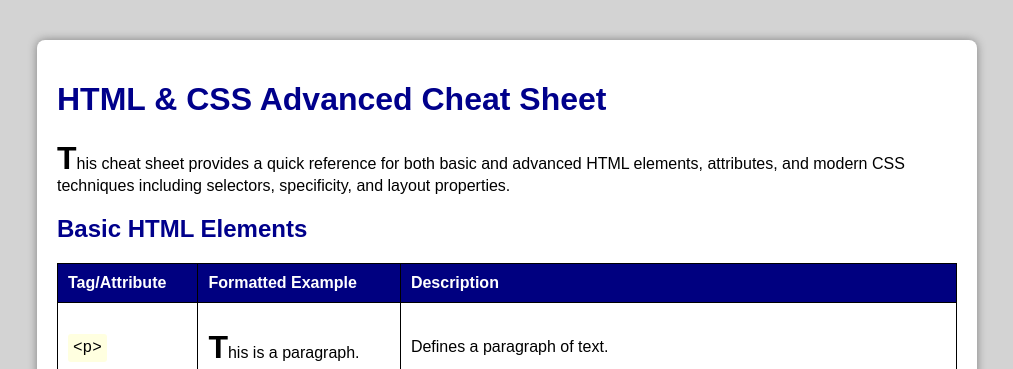
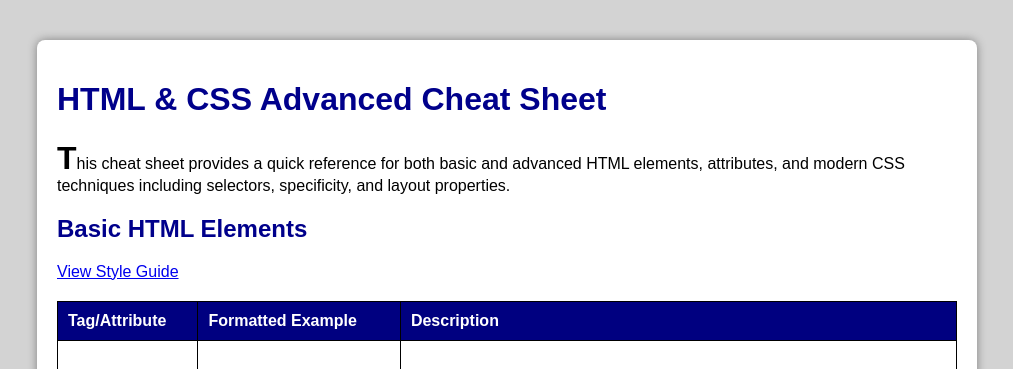
Before and after one commit to Saituo/saituo.github.io, a plain HTML site: page index.html in a window 1280 px wide. Shown: the top 369 px of the page, without its empty margins (133-1146 px from the left). Drawn offline with Linux system fonts and the light colour scheme.

Commit message:
Update index.html

```diff
--- a/index.html
+++ b/index.html
@@ -28,6 +28,8 @@
         <td><code>&lt;a&gt;</code></td>
         <td><a href="#">Link Example</a></td>
         <td>Creates a hyperlink.</td>
+        <a href="Stylesheet.html">View Style Guide</a>
+
       </tr>
       <tr>
         <td><code>&lt;img&gt;</code></td>
```
